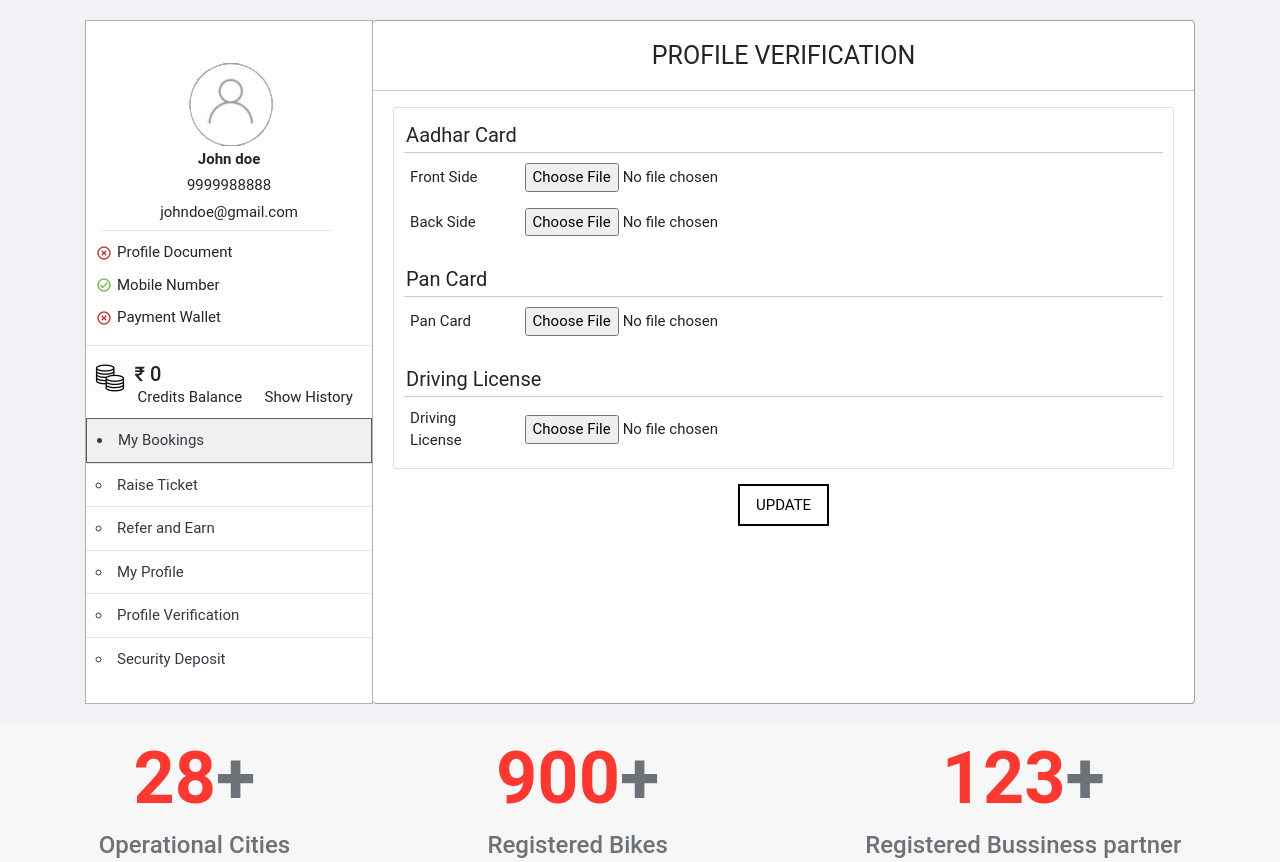
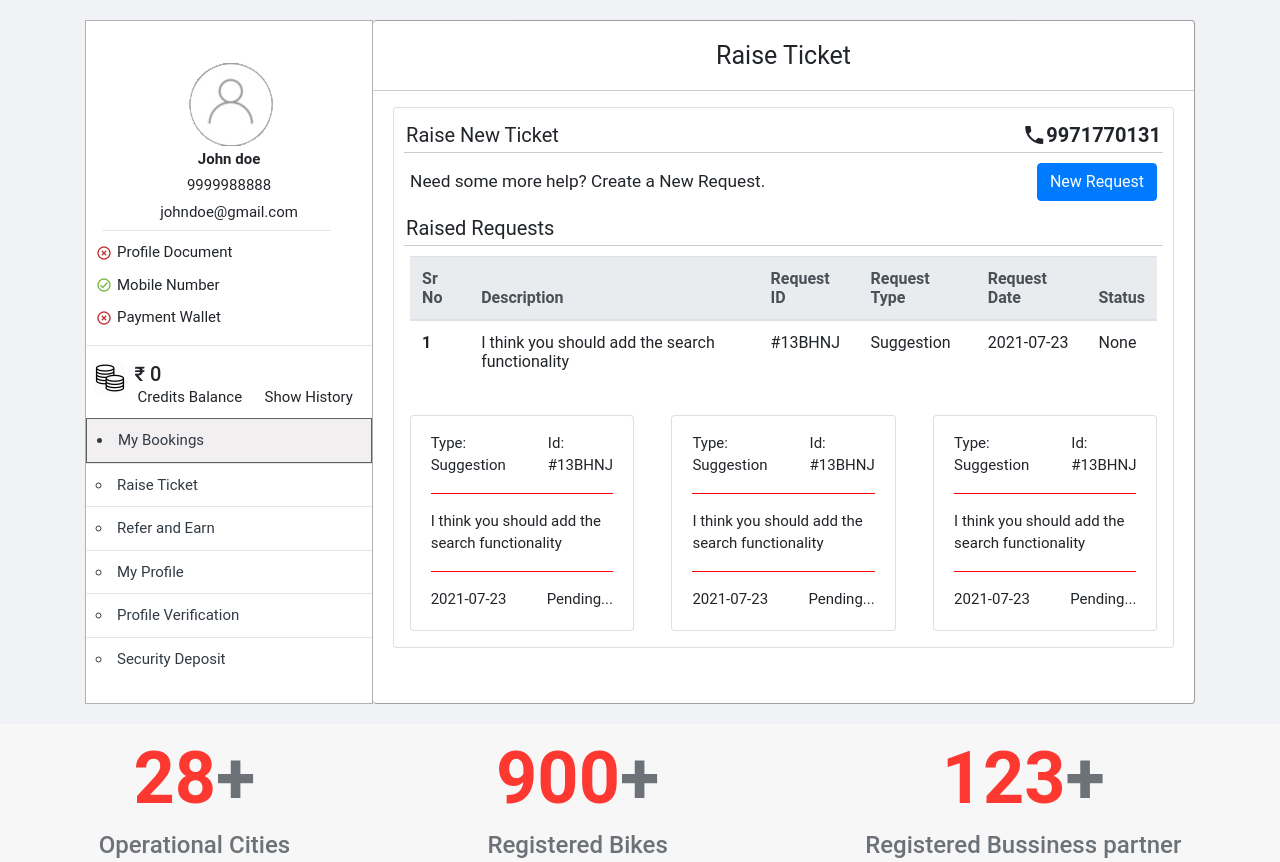
Before and after one commit to KUSUM24/RidoBiko_Clone, a PHP site: page /dashboard-main.php in a window 1280 px wide. Shown: the part 63-925 px from the top of the page. Run offline with PHP 8.4, Linux system fonts and the light colour scheme.

Commit message:
request cards done

```diff
--- a/css/dashboard.css
+++ b/css/dashboard.css
@@ -192,6 +192,7 @@
 }
 .deposit-body .card {
   width: 32%;
+  background-color: rgb(248, 247, 247);
 }
 #card-1 {
   border-bottom: 3px solid blue;
@@ -231,6 +232,17 @@
 .new-request .modal {
   z-index: 1200 !important;
 }
+.request-cards--main {
+  margin: 2%;
+}
+.request-cards--main .card {
+  width: 30%;
+  /* border: 1px solid red; */
+  /* background-color: rgb(248, 247, 247); */
+}
+.request-hr {
+  border-top: 1px solid red;
+}
 /* Profile Verification  */
 .preview-img {
   background: #ddd;
--- a/dashboard-page.php
+++ b/dashboard-page.php
@@ -139,7 +139,7 @@
         </div>
       </div>
     </div>
-    <div class="ticket-main flex-column" style="display:none" id="main-right-1">
+    <div class="ticket-main flex-column"  id="main-right-1">
       <div class="heading">
         <div>Raise Ticket</div>
       </div>
@@ -220,9 +220,87 @@
               </tbody>
             </table>
           </div>
-          <div class="request-cards--main">
+          <div class="request-cards--main d-flex justify-content-between">
             <div class="card">
-
+              <div class="card-body ">
+                <div class="card-title d-flex justify-content-between">
+                  <div class="d-flex flex-column">
+                    <span>Type:</span>
+                    Suggestion
+                  </div>
+                  <div class="d-flex flex-column">
+                    <span>Id:</span>
+                    #13BHNJ
+                  </div>
+                </div>
+                <hr class="request-hr">
+                <div class="card-text">
+                  I think you should add the search functionality
+                </div>
+                <hr class="request-hr">
+                <div class="card-text d-flex justify-content-between">
+                  <div>
+                    2021-07-23
+                  </div>
+                  <div>
+                    Pending...
+                  </div>
+                </div>
+              </div>
+            </div>
+            <div class="card">
+              <div class="card-body ">
+                <div class="card-title d-flex justify-content-between">
+                  <div class="d-flex flex-column">
+                    <span>Type:</span>
+                    Suggestion
+                  </div>
+                  <div class="d-flex flex-column">
+                    <span>Id:</span>
+                    #13BHNJ
+                  </div>
+                </div>
+                <hr class="request-hr">
+                <div class="card-text">
+                  I think you should add the search functionality
+                </div>
+                <hr class="request-hr">
+                <div class="card-text d-flex justify-content-between">
+                  <div>
+                    2021-07-23
+                  </div>
+                  <div>
+                    Pending...
+                  </div>
+                </div>
+              </div>
+            </div>
+            <div class="card">
+              <div class="card-body ">
+                <div class="card-title d-flex justify-content-between">
+                  <div class="d-flex flex-column">
+                    <span>Type:</span>
+                    Suggestion
+                  </div>
+                  <div class="d-flex flex-column">
+                    <span>Id:</span>
+                    #13BHNJ
+                  </div>
+                </div>
+                <hr class="request-hr">
+                <div class="card-text">
+                  I think you should add the search functionality
+                </div>
+                <hr class="request-hr">
+                <div class="card-text d-flex justify-content-between">
+                  <div>
+                    2021-07-23
+                  </div>
+                  <div>
+                    Pending...
+                  </div>
+                </div>
+              </div>
             </div>
           </div>
         </div>
@@ -398,7 +476,7 @@
         </div>
       </div>
     </div>
-    <div class="verify-main flex-column h-100"  id="main-right-4">
+    <div class="verify-main flex-column h-100" style="display:none" id="main-right-4">
       <div class="heading">PROFILE VERIFICATION</div>
       <div class="card-body">
         <div class="card">
@@ -489,7 +567,7 @@
         <div class="card" id="card-1">
           <div class="card-body">
             <div class="deposit--heading card-tite">
-              ADD DEPOSIT
+              ADDED AMOUNT
             </div>
             <div class="card-text deposit-amt">
               ₹360
@@ -504,7 +582,7 @@
         <div class="card" id="card-2">
           <div class="card-body">
             <div class="deposit--heading card-tite">
-              WITHDRAW DEPOSIT
+              WITHDRAWABLE AMOUNT
             </div>
             <div class="card-text deposit-amt">
               ₹360
```
